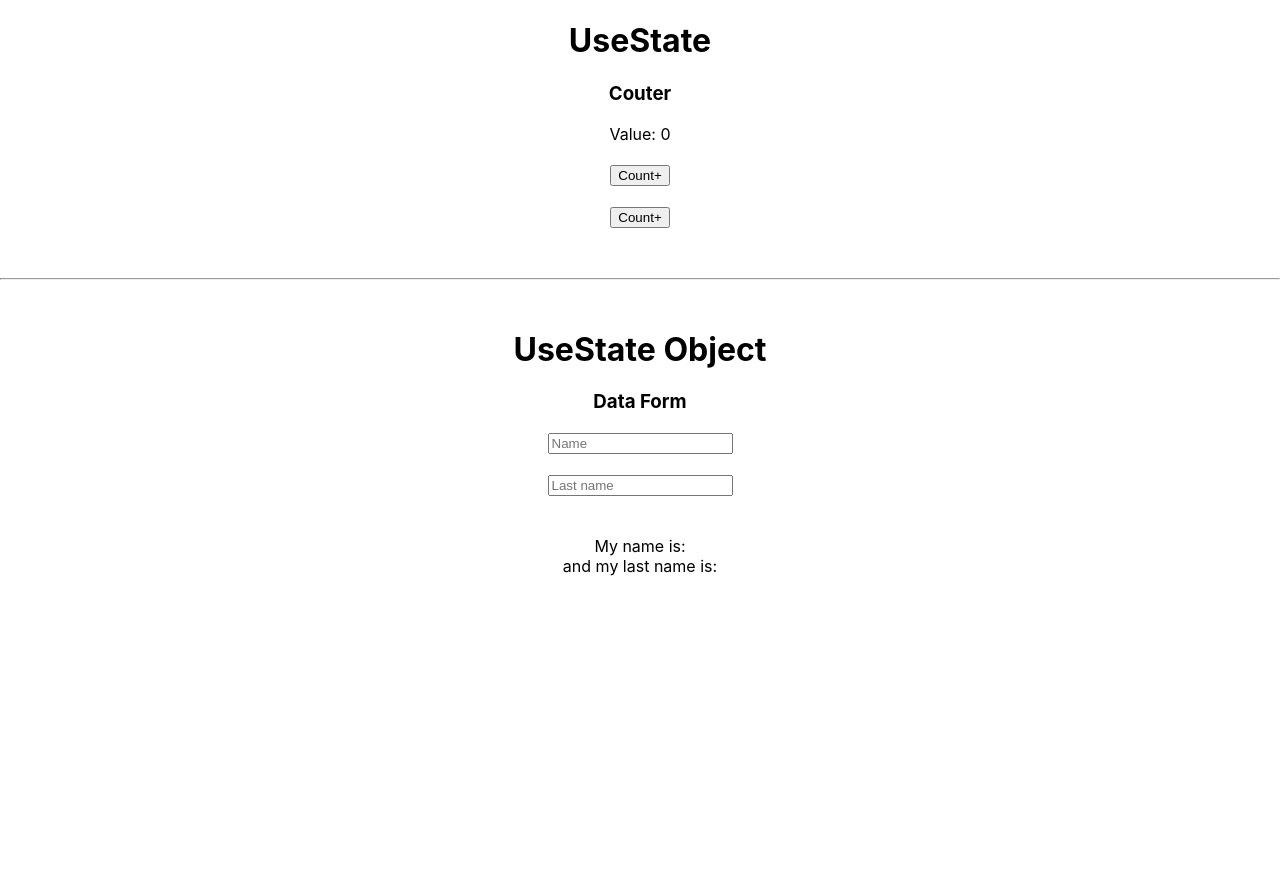
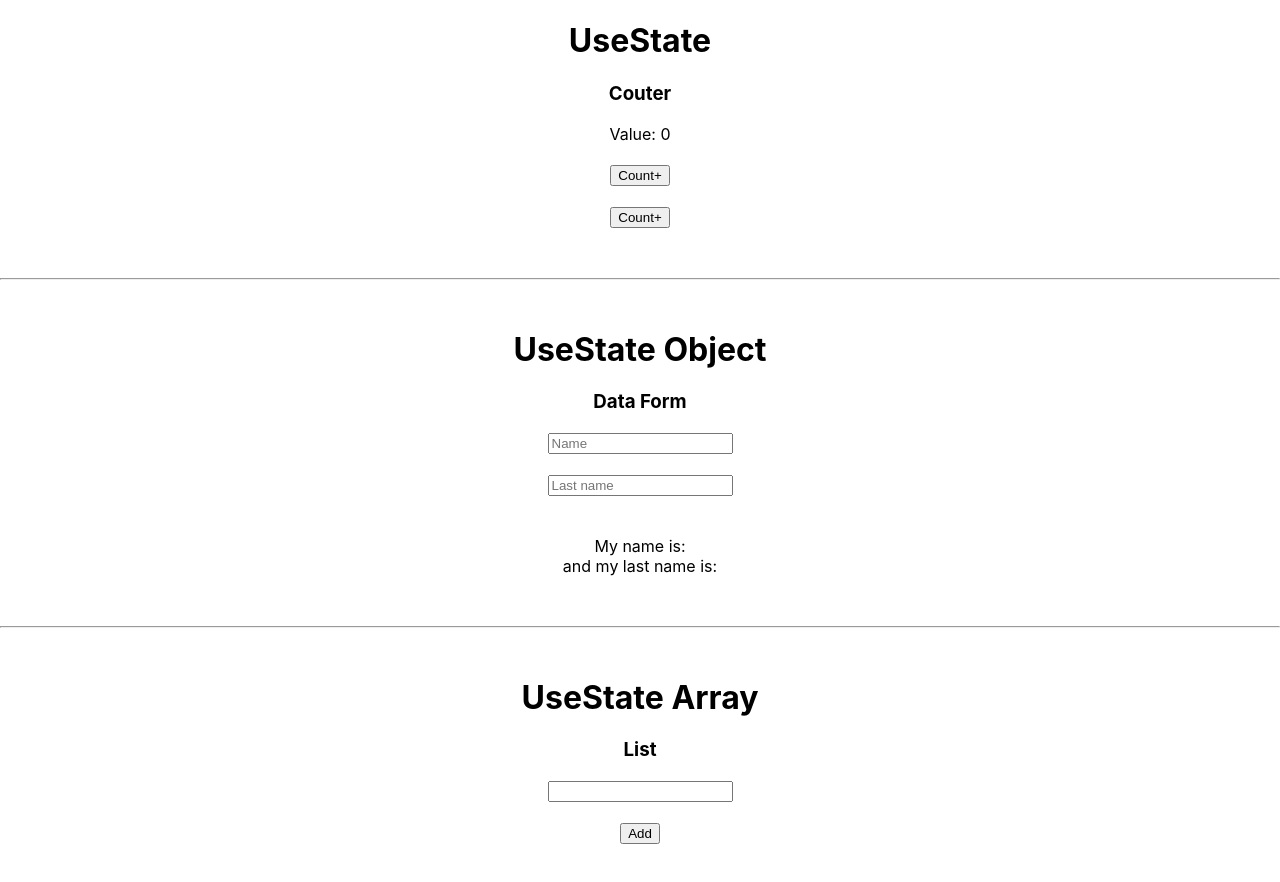
Before and after one commit to brunoeduardo/react-hooks, a React (Create React App) app: page / in a window 1280 px wide. Shown: the top 882 px of the page. Before the commit the page ends 800 px from the top, so only its background shows below. Built offline with nearby package versions, Linux system fonts and the light colour scheme.

Commit message:
useState Array

```diff
--- a/src/App.js
+++ b/src/App.js
@@ -1,5 +1,6 @@
 import "./App.css";
 import UseState from "./components/UseState";
+import UseStateArray from "./components/UseStateArray";
 import UseStateObject from "./components/UseStateObject";
 
 function App() {
@@ -8,6 +9,8 @@ function App() {
       <UseState></UseState>
       <hr />
       <UseStateObject></UseStateObject>
+      <hr />
+      <UseStateArray></UseStateArray>
     </div>
   );
 }
--- /dev/null
+++ b/src/components/UseStateArray.jsx
@@ -0,0 +1,41 @@
+import { useState } from "react";
+
+export default function UseStateArray() {
+  const listStyle = { height: "50px", overflow: "auto" };
+
+  const [inputValue, setInputValue] = useState("");
+  const [arrayList, setArrayList] = useState([]);
+
+  const submit = () => {
+    const value = {
+      id: arrayList.length + 1,
+      text: inputValue,
+    };
+
+    setArrayList([value, ...arrayList]);
+  };
+
+  const addItem = (e) => {
+    setInputValue(e.target.value);
+  };
+
+  return (
+    <div>
+      <h1>UseState Array</h1>
+      <h3>List</h3>
+      <form action="">
+        <input type="text" name="item" onChange={(e) => addItem(e)} />
+        <br />
+        <br />
+        <input type="button" value="Add" onClick={submit} />
+      </form>
+      <br />
+      <br />
+      <ul style={listStyle}>
+        {arrayList.map((e) => {
+          return <li key={e.id}>{e.text}</li>;
+        })}
+      </ul>
+    </div>
+  );
+}
```
